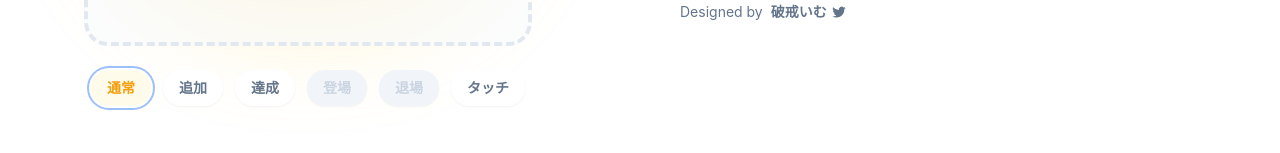
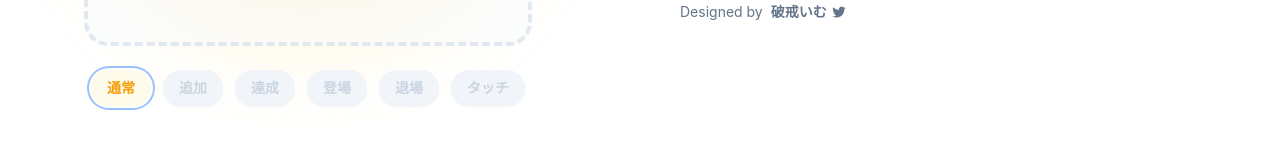
Before and after one commit to CharaDo-Official/cfeel-web, a React (Vite) app: page /charado/character in a window 1280 px wide. Shown: the part 799-952 px from the top of the page. Built offline with nearby package versions, Linux system fonts and the light colour scheme.

Commit message:
#3 fix 画像無くても大丈夫なようにした

```diff
--- a/src/components/ui/DesktopMascot.tsx
+++ b/src/components/ui/DesktopMascot.tsx
@@ -1,11 +1,23 @@
 import React, { useState, useEffect } from 'react';
-import tsumugiNormal from '@/assets/characters/tumugi/通常時.webm';
-import tsumugiTouch from '@/assets/characters/tumugi/タッチ時.webm';
+
+// 動画ファイルを動的にインポート（ファイルが存在しない場合にエラーにならないようにする）
+// eager: true により、import文と同様に即座に読み込まれますが、ファイルがない場合はエントリが作成されません。
+const videoModules = import.meta.glob('../../assets/characters/tumugi/*.webm', { eager: true }) as Record<string, { default: string }>;
+
+// パスからモジュールを取得するヘルパー
+const getVideoSrc = (filename: string) => {
+	const key = `../../assets/characters/tumugi/${filename}`;
+	return videoModules[key]?.default || null;
+};
 
 export const DesktopMascot: React.FC = () => {
 	const [isVisible, setIsVisible] = useState(true);
 	const [isTouching, setIsTouching] = useState(false);
 	const [hasEntered, setHasEntered] = useState(false);
+
+	// 動画パスの取得
+	const normalVideoSrc = getVideoSrc('通常時.webm');
+	const touchVideoSrc = getVideoSrc('タッチ時.webm');
 
 	// Initialize entry animation after mount
 	useEffect(() => {
@@ -17,7 +29,7 @@ export const DesktopMascot: React.FC = () => {
 	}, []);
 
 	const handleTouch = () => {
-		if (isTouching) return;
+		if (isTouching || !touchVideoSrc) return; // タッチ動画がない場合は反応しない
 		setIsTouching(true);
 
 		// Reset to normal video after the touch video duration (approximate)
@@ -25,6 +37,11 @@ export const DesktopMascot: React.FC = () => {
 			setIsTouching(false);
 		}, 4000);
 	};
+
+	// 動画が存在しない場合は何も表示しない（エラー回避）
+	if (!normalVideoSrc) {
+		return null;
+	}
 
 	// Calculate position classes
 	const positionClass = (hasEntered && isVisible) ? 'translate-x-0' : 'translate-x-[120%]';
@@ -48,7 +65,7 @@ export const DesktopMascot: React.FC = () => {
 
 					{/* Normal Video */}
 					<video
-						src={tsumugiNormal}
+						src={normalVideoSrc}
 						autoPlay
 						loop
 						muted
@@ -58,9 +75,10 @@ export const DesktopMascot: React.FC = () => {
 					/>
 
 					{/* Touch Reaction Video */}
+					{touchVideoSrc && (
 						<video
 							key={isTouching ? 'playing' : 'stopped'}
-						src={tsumugiTouch}
+							src={touchVideoSrc}
 							autoPlay={isTouching}
 							loop={false}
 							muted
@@ -68,6 +86,7 @@ export const DesktopMascot: React.FC = () => {
 							className={`absolute bottom-0 right-0 max-h-full max-w-full object-contain drop-shadow-xl transition-opacity duration-300 ${isTouching ? 'opacity-100' : 'opacity-0'} pointer-events-none`}
 							draggable={false}
 						/>
+					)}
 				</div>
 			</div>
 
--- a/src/pages/charado/Character.tsx
+++ b/src/pages/charado/Character.tsx
@@ -1,8 +1,13 @@
 import React, { useState } from 'react';
 import { Breadcrumb } from '@/components/ui/Breadcrumb';
-import tsumugiTouch from '@/assets/characters/tumugi/タッチ時.webm';
-import tsumugiAdd from '@/assets/characters/tumugi/追加時.webm';
-import tsumugiComplete from '@/assets/characters/tumugi/達成時.webm';
+
+// 動画ファイルを動的にインポート（ファイルが存在しない場合にエラーにならないようにする）
+const videoModules = import.meta.glob('../../assets/characters/tumugi/*.webm', { eager: true }) as Record<string, { default: string }>;
+
+const getVideoSrc = (filename: string) => {
+	const key = `../../assets/characters/tumugi/${filename}`;
+	return videoModules[key]?.default || undefined;
+};
 
 // 動画タイプの定義を拡張
 type VideoType = 'normal'| 'add' | 'complete' | 'entry' | 'exit' | 'touch' ;
@@ -46,9 +51,10 @@ const characters: CharacterData[] = [
 		bgColor: 'bg-amber-50',
 		borderColor: 'border-amber-200',
 		videos: {
-			touch: tsumugiTouch,
-			add: tsumugiAdd,
-			complete: tsumugiComplete,
+			touch: getVideoSrc('タッチ時.webm'),
+			add: getVideoSrc('追加時.webm'),
+			complete: getVideoSrc('達成時.webm'),
+			normal: getVideoSrc('通常時.webm'),
 			// 登場・退場は素材があればここに追加
 		},
 		hasVideo: true
@@ -180,7 +186,7 @@ const CharacterSection: React.FC<{ char: CharacterData; index: number }> = ({ ch
 					<div className="space-y-6 mb-8">
 						{char.description.map((desc, i) => (
 							<p key={i} className="text-slate-600 leading-loose text-sm md:text-base">
-								{desc}
+							{desc}
 							</p>
 						))}
 					</div>
--- a/vite.config.ts
+++ b/vite.config.ts
@@ -3,11 +3,19 @@ import react from '@vitejs/plugin-react'
 import path from 'path'
 
 // https://vite.dev/config/
-export default defineConfig({
-  plugins: [react()],
-  resolve: {
-    alias: {
-      '@': path.resolve(__dirname, './src'),
+export default defineConfig(({ mode }) => {
+  // 本番ビルド(production)の時だけリポジトリ名をベースパスにする
+  // 開発時(development)は '/' になる
+  const isProd = mode === 'production'
+  const repoName = '/cfeel-web/' // リポジトリ名に合わせて変更してください
+
+  return {
+    base: isProd ? repoName : '/',
+    plugins: [react()],
+    resolve: {
+      alias: {
+        '@': path.resolve(__dirname, './src'),
+      },
     },
-  },
+  }
 })
```
Lines whose indentation alone changed are shown as unchanged.
